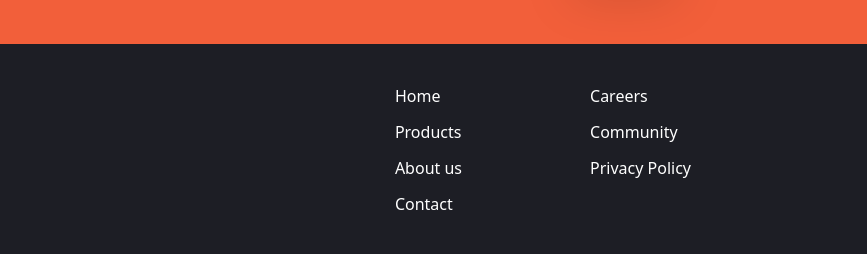
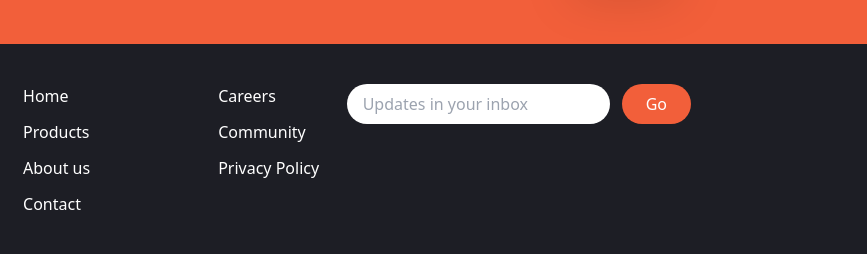
Before and after one commit to KudaMukucha/tailwind-landing-site, a website: page index.html in a window 1280 px wide. Shown: the part 1898-2152 px from the top of the page, 413-1280 px from the left. Drawn offline with Linux system fonts and the light colour scheme.

Commit message:
Updates input and button

```diff
--- a/index.html
+++ b/index.html
@@ -288,7 +288,17 @@
             </div>
         </div>
 
-
+        <!--Input container-->
+        <div class="flex flex-col justify-between">
+            <form action="">
+                <div class="flex space-x-3">
+                    <input type="text" class="flex-1 px-4 rounded-full focus:outline-none" placeholder="Updates in your inbox">
+                    <button class="px-6 py-2 text-white rounded-full bg-brightRed hover:bg-brightRedLight focus:outline-none">
+                        Go
+                    </button>
+                </div>
+            </form>
+        </div>
     </div>
 </footer>
 </body>
```
Also changed, not shown: css/main.css.
